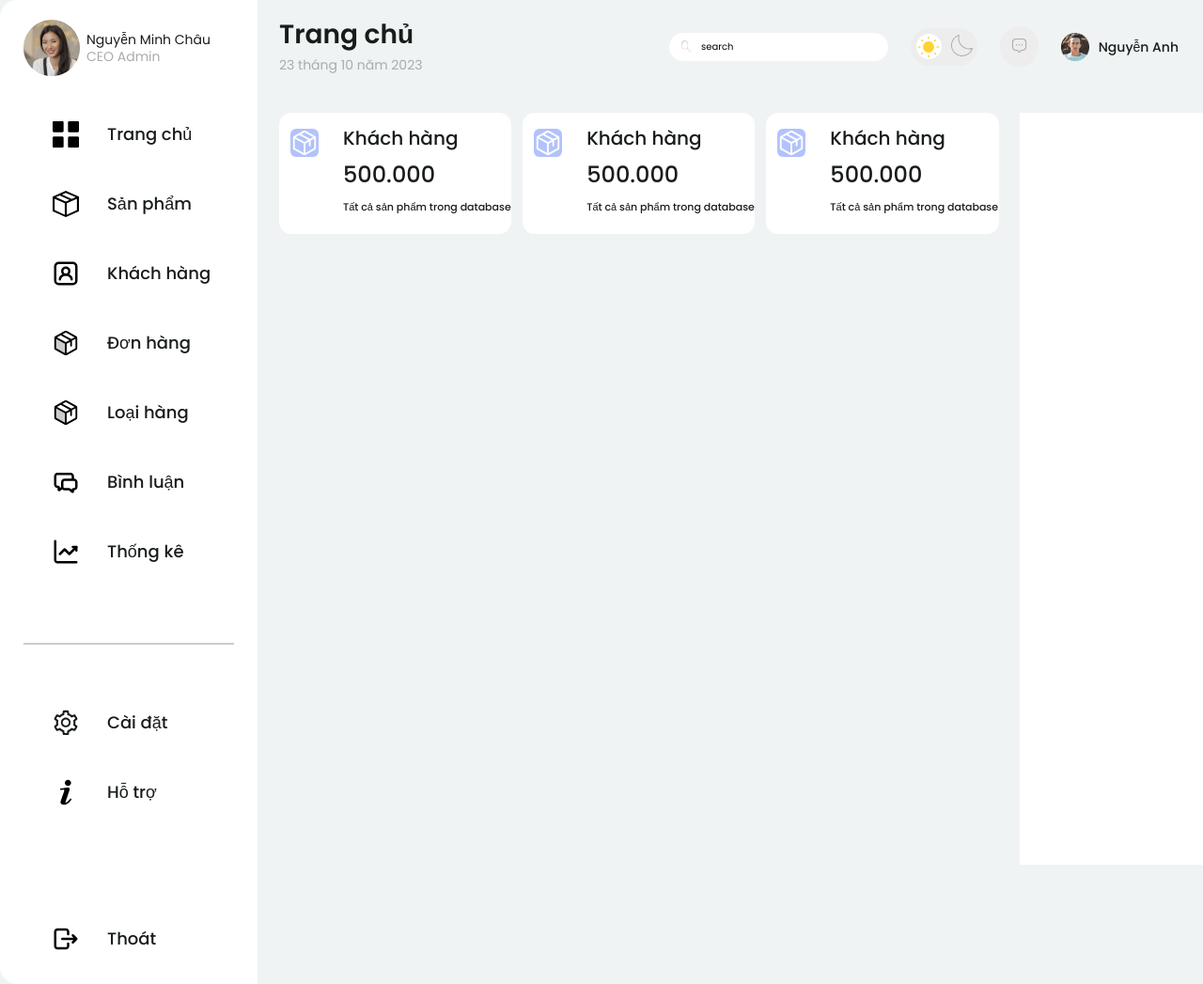
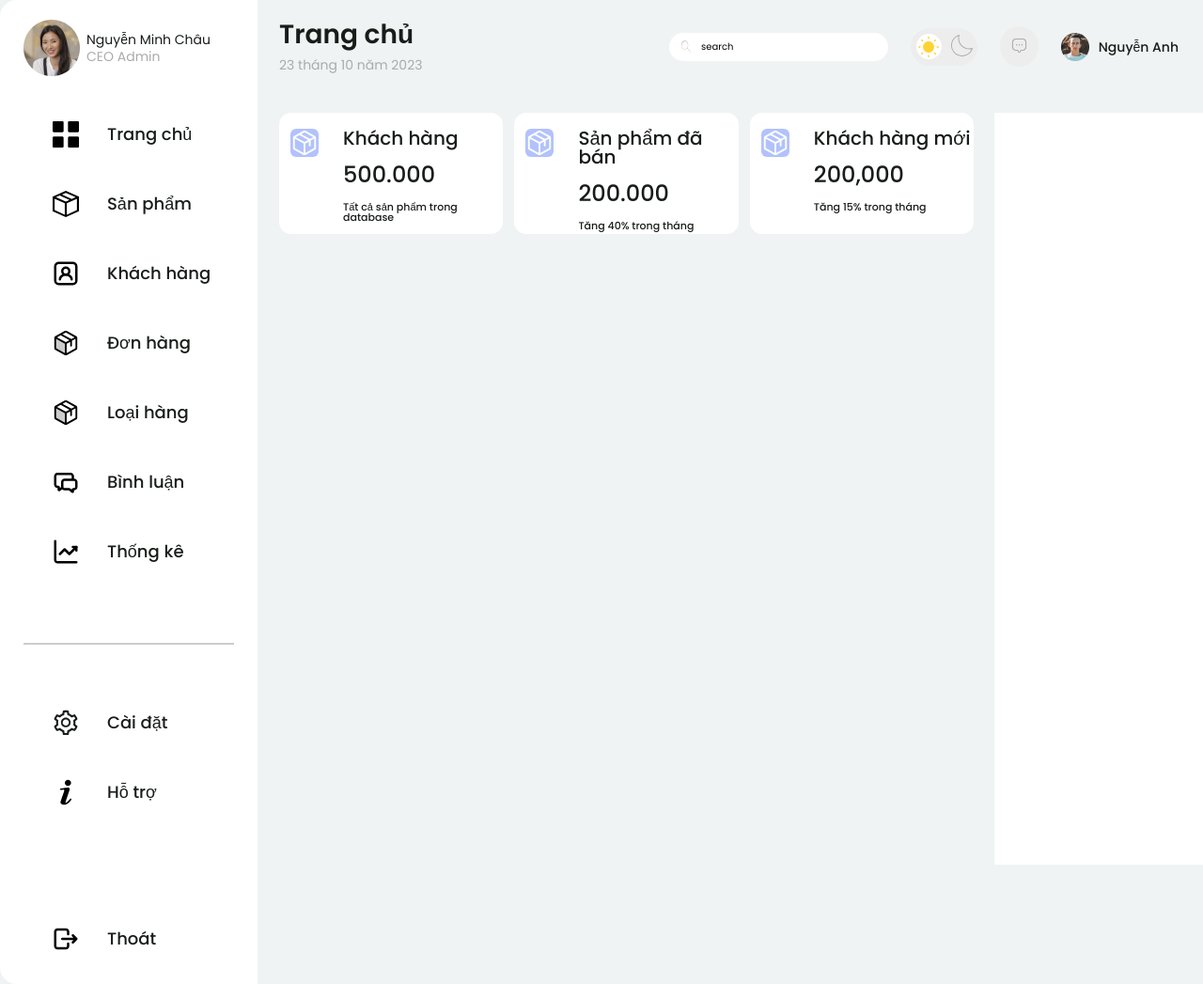
Before and after one commit to tuanhuynh0107/wd18031, a PHP site: page /html/admin.html in a window 1280 px wide. Shown: the whole page at 94% size. Run offline with PHP 8.4, Linux system fonts and the light colour scheme.

Commit message:
code admin

```diff
--- a/assets/css/admin.css
+++ b/assets/css/admin.css
@@ -267,7 +267,7 @@ html {
 }
 
 .notify {
-    width: 251px;
+    width: 30%;
     background-color: #fff;
     height: 100vh;
 }
--- a/html/admin.html
+++ b/html/admin.html
@@ -286,9 +286,9 @@
                             </svg>
                         </div>
                         <div class="total_product__content row">
-                            <p class="total_product__content--title">Khách hàng</p>
-                            <div class="total_product__content--qty">500.000</div>
-                            <p class="total_product__content--desc">Tất cả sản phẩm trong database</p>
+                            <p class="total_product__content--title">Sản phẩm đã bán</p>
+                            <div class="total_product__content--qty">200.000</div>
+                            <p class="total_product__content--desc">Tăng 40% trong tháng</p>
                         </div>
                     </section>
                     <section class="total_product row">
@@ -301,9 +301,9 @@
                             </svg>
                         </div>
                         <div class="total_product__content row">
-                            <p class="total_product__content--title">Khách hàng</p>
-                            <div class="total_product__content--qty">500.000</div>
-                            <p class="total_product__content--desc">Tất cả sản phẩm trong database</p>
+                            <p class="total_product__content--title">Khách hàng mới</p>
+                            <div class="total_product__content--qty">200,000</div>
+                            <p class="total_product__content--desc">Tăng 15% trong tháng</p>
                         </div>
                     </section>
                 </div>
```
